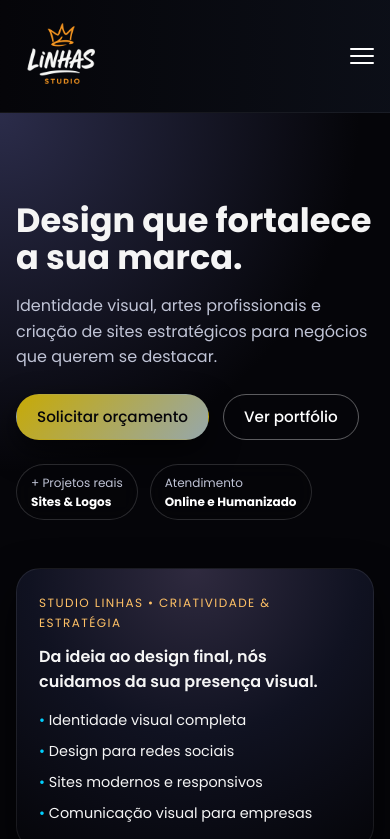
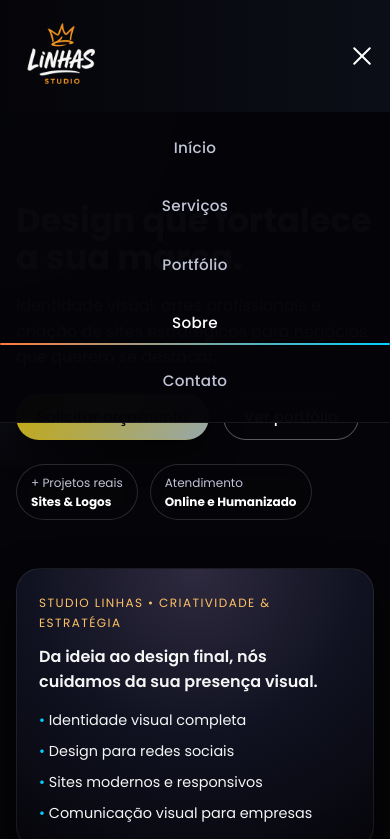
Before and after one commit to GugaToca/studio_linhas_2.0, a plain HTML site: page index.html in a window 390 px wide. Both pictures are taken after a click on the button "Abrir menu de navegação". Shown: the top 839 px of the page. Drawn offline with Linux system fonts and the light colour scheme.

Commit message:
Add files via upload

```diff
--- a/index.html
+++ b/index.html
@@ -300,6 +300,6 @@
     </div>
   </footer>
 
-  <script src="scripts.js"></script>
+  <script src="script.js"></script>
 </body>
 </html>
--- a/styles.css
+++ b/styles.css
@@ -548,6 +548,25 @@ body {
   .hero-buttons {
     justify-content: flex-start;
   }
+
+  .nav-list {
+  width: 100%;
+  text-align: center; /* Centraliza os links */
+  padding-left: 0;
+}
+
+.nav-list li {
+  width: 100%;
+}
+
+.nav-list a {
+  display: inline-block;
+  width: 100%;
+  padding: 10px 0;
+  text-align: center; /* Garante alinhamento */
+}
+
+
 }
 
 @media (max-width: 576px) {
```
